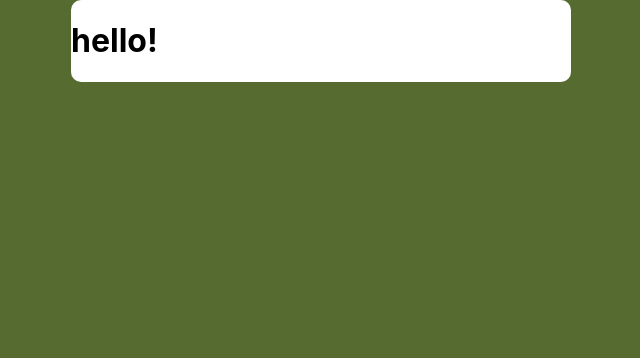
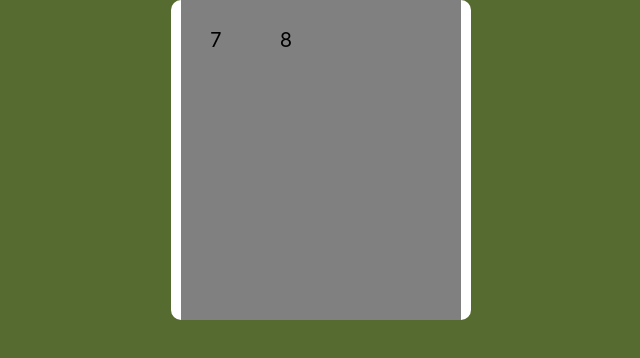
Before and after one commit to garilka/react-calculator, a React (Create React App) app in the folder client/: page / in a window 1280 px wide. Shown: the top 358 px of the page, without its empty margins (319-959 px from the left). Built offline with nearby package versions, Linux system fonts and the light colour scheme.

Commit message:
feat(client/src/features/Calculator): import Button

```diff
--- a/client/src/features/Calculator/Calculator.css
+++ b/client/src/features/Calculator/Calculator.css
@@ -1,5 +1,11 @@
 .wrapper {
+
   background-color: white;
-  width: 500px;
+  width: 300px;
   border-radius: 10px;
 }
+
+.row {
+  display: flex;
+  justify-content: center;
+}
--- a/client/src/features/Calculator/Calculator.js
+++ b/client/src/features/Calculator/Calculator.js
@@ -1,10 +1,34 @@
 import React from 'react';
 import './Calculator.css';
+import Button from '../../components/Button/Button';
 
 const Calculator = () => {
   return (
     <div className='wrapper'>
-      <h1>hello!</h1>
+      <div className='row'>
+        <Button text='7'/>
+        <Button text='8'/>
+        <Button/>
+        <Button/>
+      </div>
+      <div className='row'>
+        <Button/>
+        <Button/>
+        <Button/>
+        <Button/>
+      </div>
+      <div className='row'>
+        <Button/>
+        <Button/>
+        <Button/>
+        <Button/>
+      </div>
+      <div className='row'>
+        <Button/>
+        <Button/>
+        <Button/>
+        <Button/>
+      </div>
     </div>
   );
 };
```
